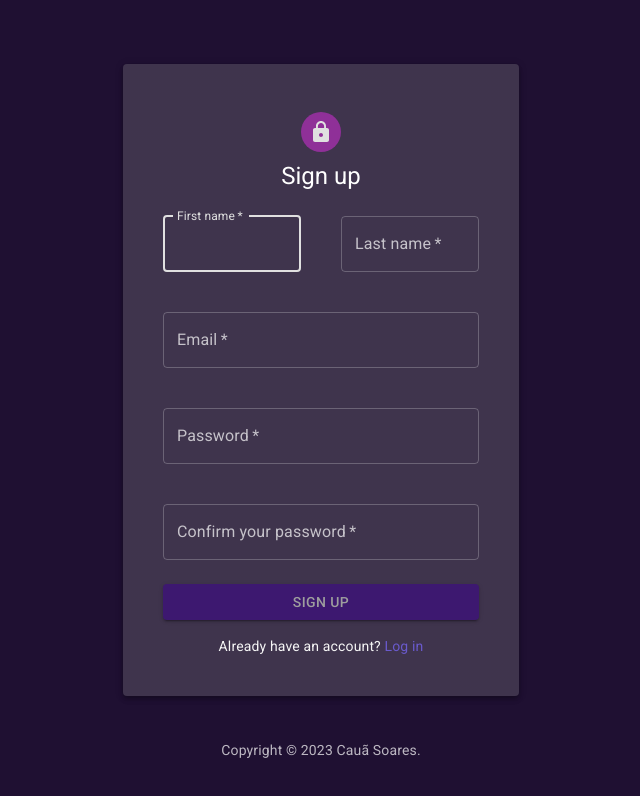
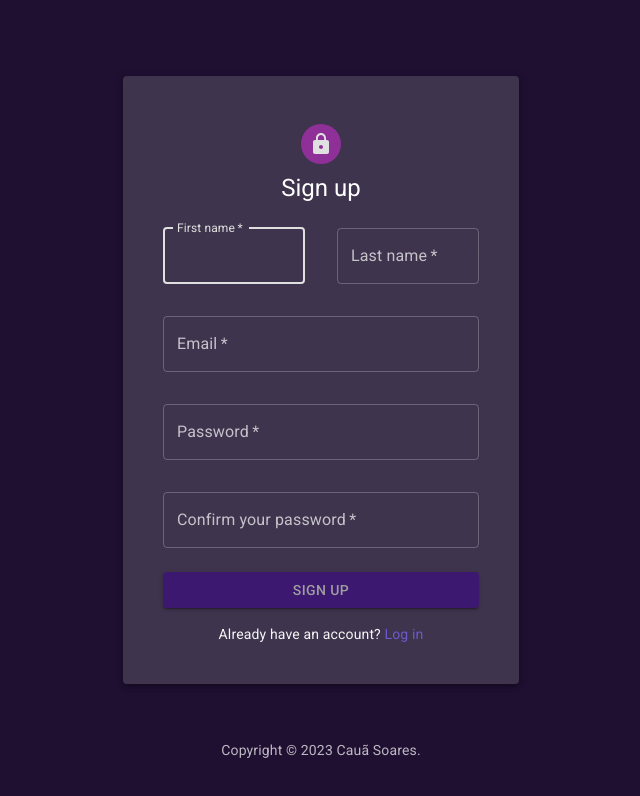
Before and after one commit to ocsoares/Auth-Form-NextJS, a Next.js app: page /auth/signup in a window 1280 px wide. Shown: the top 796 px of the page, without its empty margins (319-959 px from the left). Built offline with nearby package versions, Linux system fonts and the light colour scheme.

Commit message:
style: change spacing signup page fields

```diff
--- a/src/app/auth/signup/page.tsx
+++ b/src/app/auth/signup/page.tsx
@@ -44,7 +44,7 @@ export default function SignUpForm() {
           </Avatar>
           <Typography variant="h5">Sign up</Typography>
           <SignUpBox>
-            <Grid container spacing={5}>
+            <Grid container spacing={4}>
               <AuthTextField
                 autoFocus={true}
                 sm={6}
```
